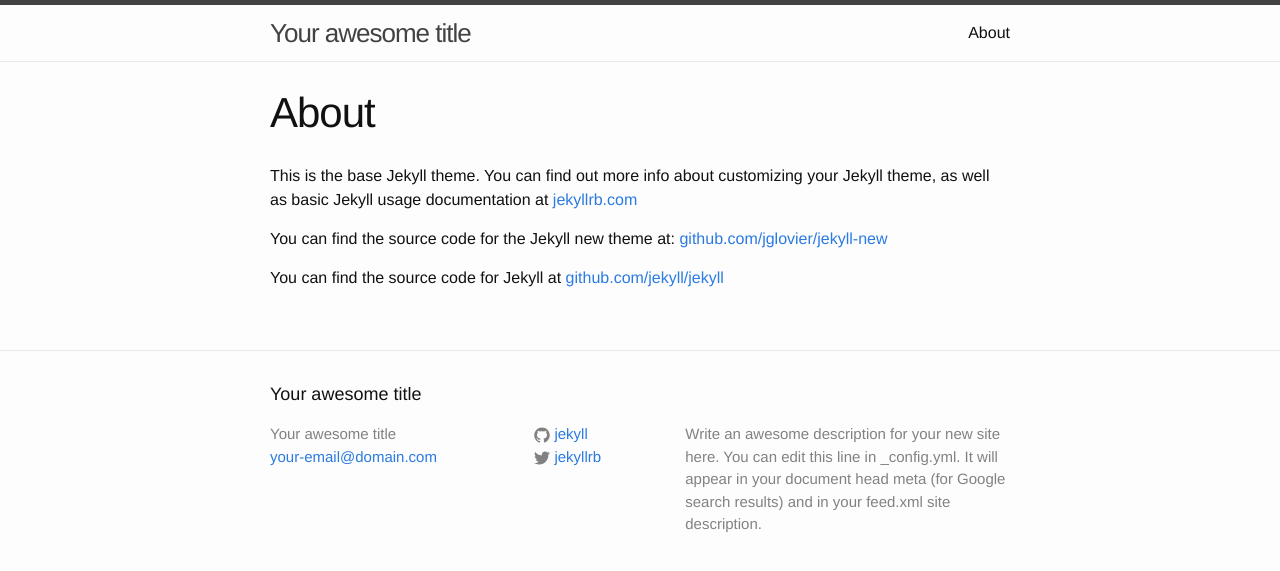
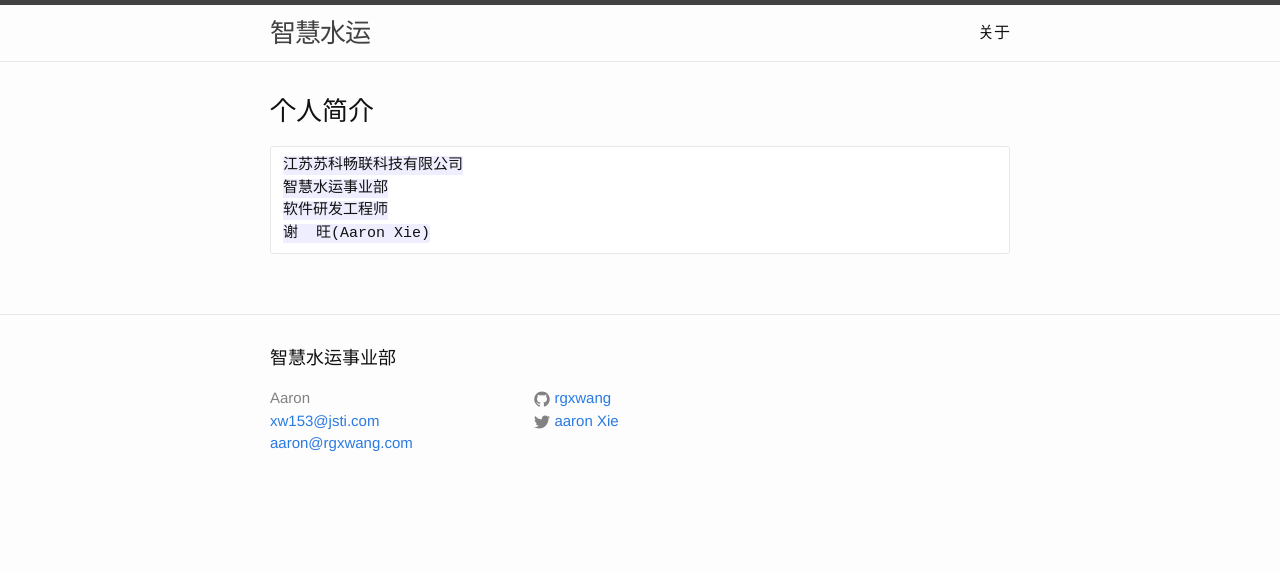
Before and after one commit to rgxwang/Mydep, a Jekyll site: the page built from AaronBlog/about.md, in a window 1280 px wide. Shown: the top 571 px of the page. Built offline with Jekyll 4.4.1, drawn with Linux system fonts in a browser that asks for light colours.

Commit message:
15-13/14work blog
 模版调整为部门,添加13号/14号日志

```diff
--- a/AaronBlog/_config.yml
+++ b/AaronBlog/_config.yml
@@ -1,14 +1,13 @@
 # Site settings
-title: Your awesome title
-email: your-email@domain.com
+title: 智慧水运
+email: xw153@jsti.com aaron@rgxwang.com
 description: > # this means to ignore newlines until "baseurl:"
-  Write an awesome description for your new site here. You can edit this
-  line in _config.yml. It will appear in your document head meta (for
-  Google search results) and in your feed.xml site description.
+  personal work plans
+  知识分享
 baseurl: "" # the subpath of your site, e.g. /blog/
-url: "http://yourdomain.com" # the base hostname & protocol for your site
-twitter_username: jekyllrb
-github_username:  jekyll
+url: "http://rgxwang.com" # the base hostname & protocol for your site
+twitter_username: aaron Xie
+github_username:  rgxwang
 
 # Build settings
 markdown: kramdown
--- a/AaronBlog/_includes/footer.html
+++ b/AaronBlog/_includes/footer.html
@@ -2,12 +2,12 @@
 
   <div class="wrapper">
 
-    <h2 class="footer-heading">{{ site.title }}</h2>
+    <h2 class="footer-heading">{{ site.title }}事业部</h2>
 
     <div class="footer-col-wrapper">
       <div class="footer-col  footer-col-1">
         <ul class="contact-list">
-          <li>{{ site.title }}</li>
+          <li>Aaron</li>
           <li><a href="mailto:{{ site.email }}">{{ site.email }}</a></li>
         </ul>
       </div>
@@ -46,7 +46,7 @@
       </div>
 
       <div class="footer-col  footer-col-3">
-        <p class="text">{{ site.description }}</p>
+
       </div>
     </div>
 
--- a/AaronBlog/_layouts/page.html
+++ b/AaronBlog/_layouts/page.html
@@ -3,9 +3,7 @@
 ---
 <div class="post">
 
-  <header class="post-header">
-    <h1 class="post-title">{{ page.title }}</h1>
-  </header>
+
 
   <article class="post-content">
     {{ content }}
--- a/AaronBlog/about.md
+++ b/AaronBlog/about.md
@@ -1,11 +1,10 @@
 ---
 layout: page
-title: About
+title: 关于
 permalink: /about/
 ---
-
-This is the base Jekyll theme. You can find out more info about customizing your Jekyll theme, as well as basic Jekyll usage documentation at [jekyllrb.com](http://jekyllrb.com/)
-
-You can find the source code for the Jekyll new theme at: [github.com/jglovier/jekyll-new](https://github.com/jglovier/jekyll-new)
-
-You can find the source code for Jekyll at [github.com/jekyll/jekyll](https://github.com/jekyll/jekyll)
+### 个人简介
+	江苏苏科畅联科技有限公司
+	智慧水运事业部
+	软件研发工程师
+	谢  旺(Aaron Xie)
--- a/AaronBlog/index.html
+++ b/AaronBlog/index.html
@@ -4,7 +4,7 @@
 
 <div class="home">
 
-  <h1 class="page-heading">Posts</h1>
+  <h1 class="page-heading">工作列表</h1>
 
   <ul class="post-list">
     {% for post in site.posts %}
```
Also changed, not shown: AaronBlog/_posts/2015-03-13-CSUI需求整理.md (added, +28 -0 lines), AaronBlog/_posts/2015-03-14-ubuntu-git.oschina.net-配置.md (added, +23 -0 lines).
